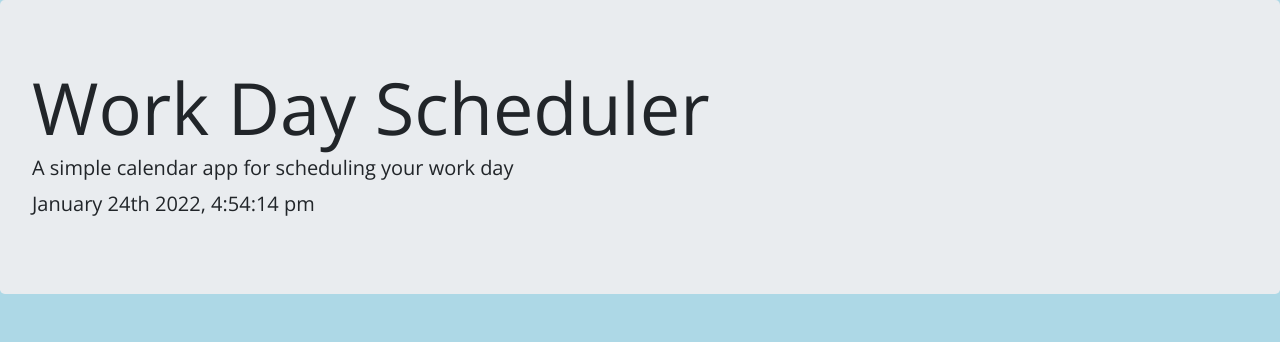
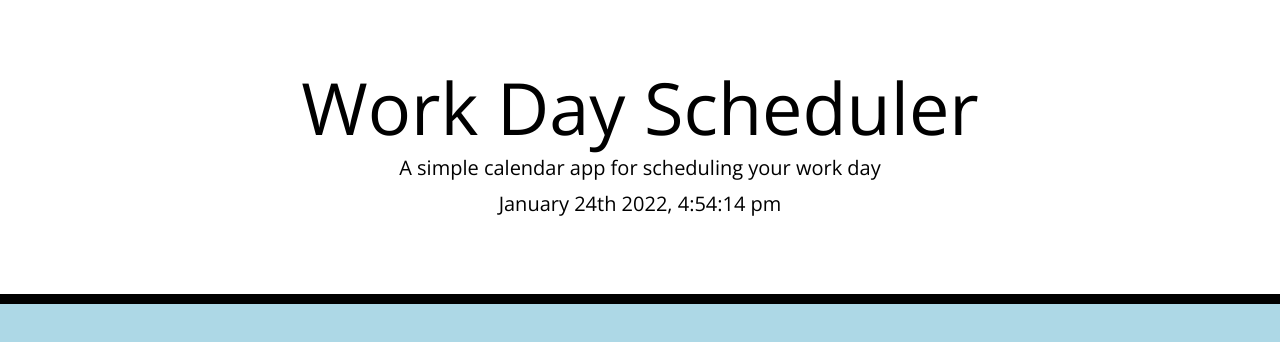
Before and after one commit to Houst29476/word_day_scheduler, a plain HTML site: page index.html in a window 1280 px wide. Drawn offline with nearby package versions, Linux system fonts and the light colour scheme.

Commit message:
set up local storage function

```diff
--- a/assets/script.js
+++ b/assets/script.js
@@ -1,14 +1,59 @@
 // ------ Elements ------ //
-let currentDayEl = $("#currentDay");
-let containerEl = $(".container");
-let availableTime = {};
+var currentDayEl = $("#currentDay");
+var containerEl = $(".container");
+var availableTime = {};
 
 // --------- Current Time display with function ----------- //
-let currentTime = moment().hour();
+var currentTime = moment().hour();
 
 function currentTimeNow() {
-    let currentDisplay = moment().format("MMMM Do YYYY, h:mm:ss a");
+    var currentDisplay = moment().format("MMMM Do YYYY, h:mm:ss a");
     currentDayEl.html(currentDisplay);
 }
 
 setInterval(currentTimeNow, 1000);
+
+// -------- Local Storage and Time Slots ------------ //
+var getLocal = localStorage.getItem("availableTime");
+if (getLocal) {
+    availableTime = JSON.parse(getLocal);
+} else {
+    availableTime = {
+        "9": {
+            time: "9",
+            value: ""
+        },
+        "10": {
+            time: "10",
+            value: ""
+        },
+        "11": {
+            time: "11",
+            value: ""
+        },
+        "12": {
+            time: "12",
+            value: ""
+        },
+        "13": {
+            time: "13",
+            value: ""
+        },
+        "14": {
+            time: "14",
+            value: ""
+        },
+        "15": {
+            time: "15",
+            value: ""
+        },
+        "16": {
+            time: "16",
+            value: ""
+        },
+        "17": {
+            time: "17",
+            value: ""
+        }
+    };
+}
--- a/assets/style.css
+++ b/assets/style.css
@@ -4,3 +4,11 @@ body {
   line-height: 1;
   background-color: lightblue;
 }
+
+.jumbotron {
+  text-align: center;
+  background-color: white;
+  color: black;
+  border-radius: 0;
+  border-bottom: 10px solid black;
+}
```
